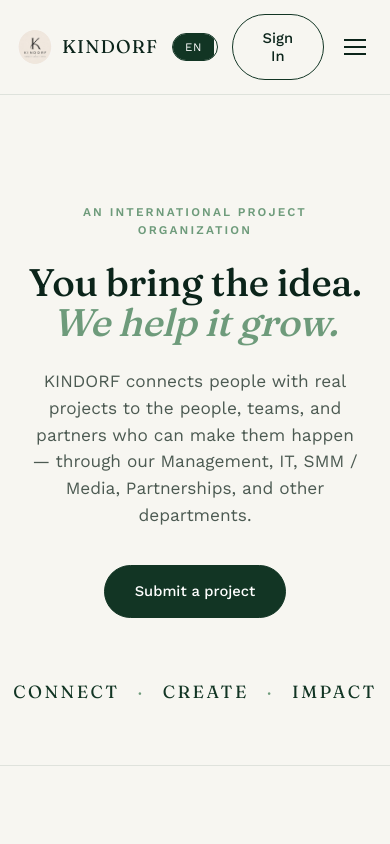
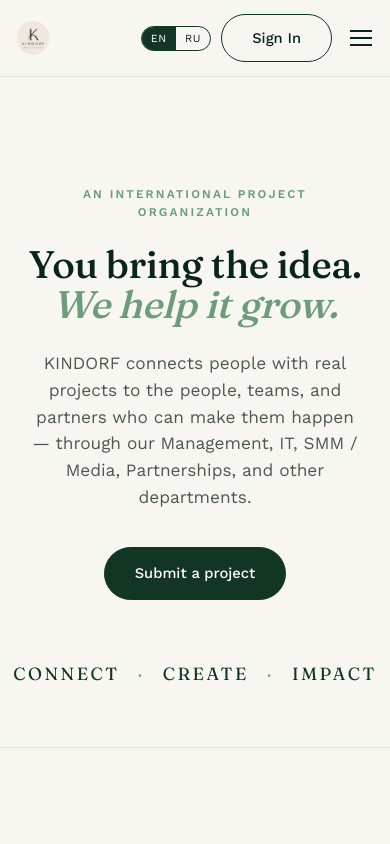
Before and after one commit to swwixzy/website-kindorff, a plain HTML site: page index.html in a window 390 px wide. Shown: the top 844 px of the page. Drawn offline with nearby package versions, Linux system fonts and the light colour scheme.

Commit message:
Update style.css

```diff
--- a/style.css
+++ b/style.css
@@ -25,6 +25,7 @@
 
 *{ box-sizing: border-box; }
 html{ scroll-behavior: smooth; }
+html, body{ max-width: 100%; overflow-x: hidden; }
 
 body{
   margin:0;
@@ -173,7 +174,13 @@
 
 @media (max-width: 480px){
   .auth-name{ display:none; }
-  .header-inner{ gap: 14px; padding: 14px 18px; }
+  .header-inner{ gap: 10px; padding: 14px 16px; flex-wrap: nowrap; }
+  .brand-word{ display:none; }
+  .lang-switch{ flex-shrink:0; }
+  .lang-btn{ padding: 5px 9px; font-size:.68rem; }
+  .btn-small{ padding: 7px 12px; font-size:.78rem; }
+  .auth-avatar{ width:26px; height:26px; font-size:.74rem; }
+  .nav-toggle{ padding: 6px 2px 6px 8px; }
 }
 
 /* ---------- hero ---------- */
```
